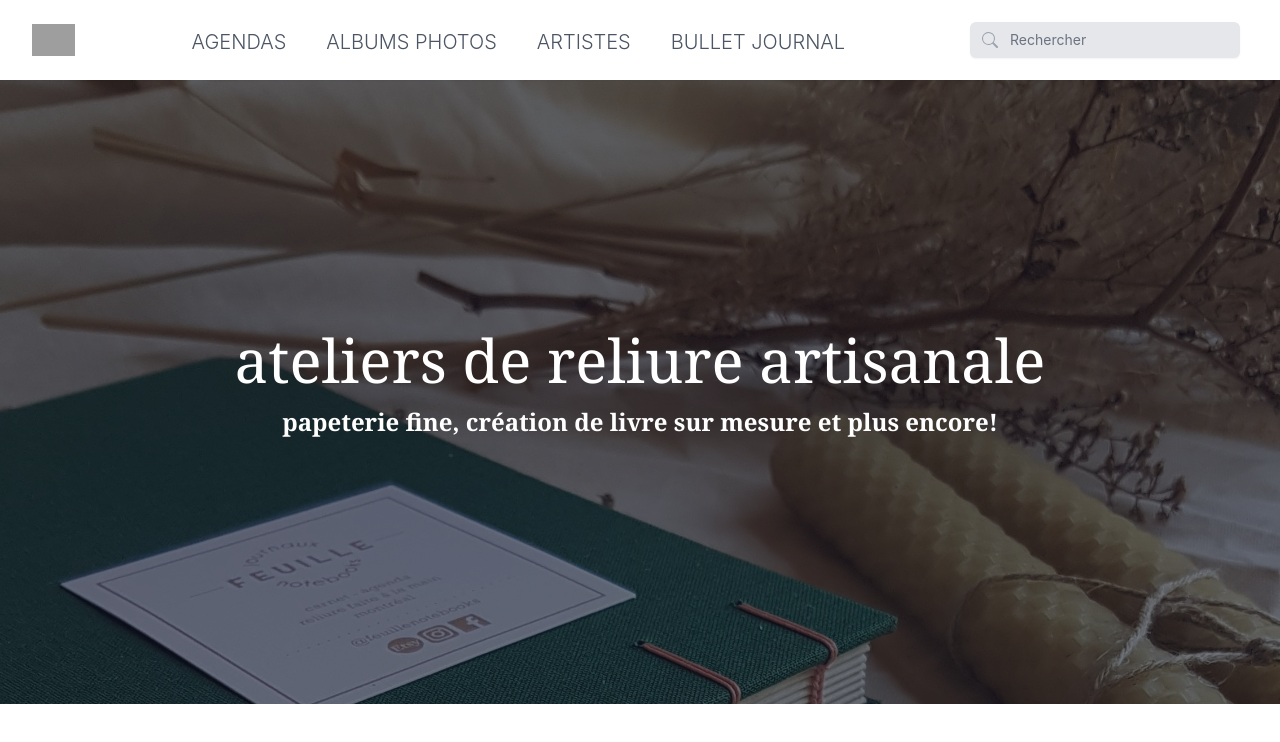
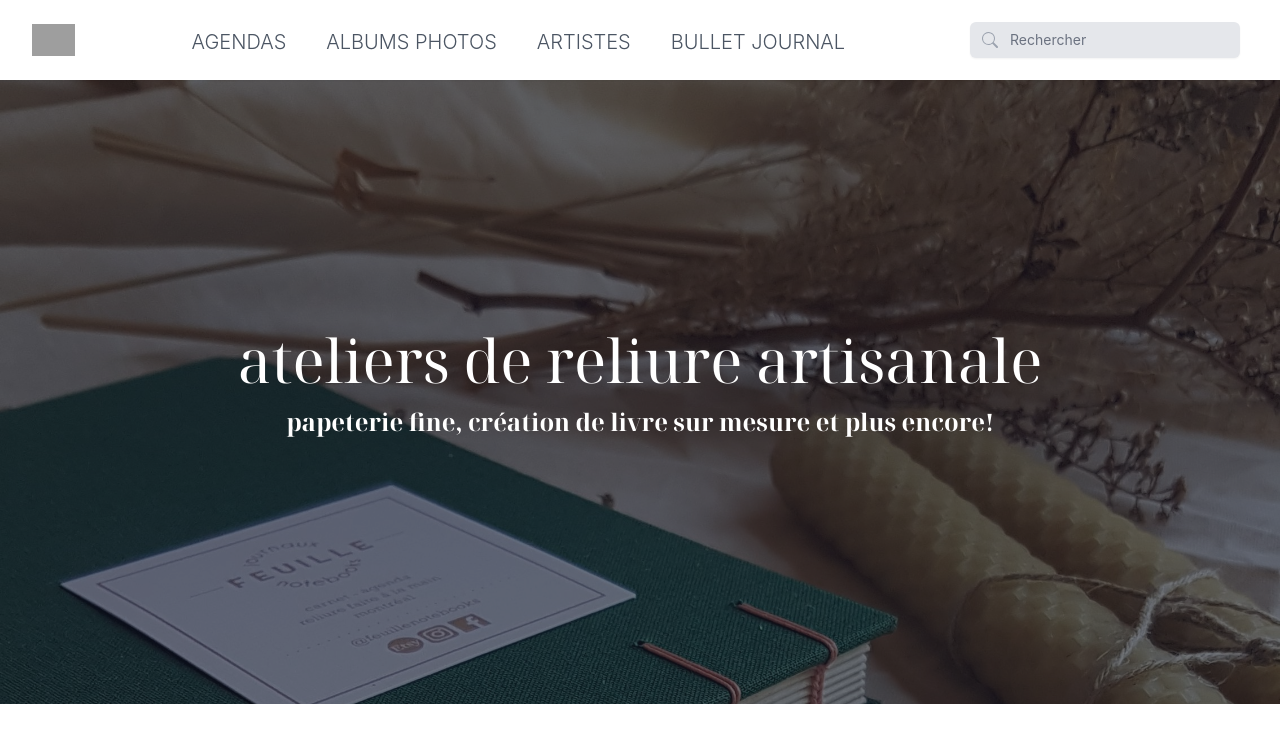
Before and after one commit to CPlusPatch/eem-web, a Next.js app: page / in a window 1280 px wide. Shown: the top 742 px of the page. Built offline with nearby package versions, Linux system fonts and the light colour scheme; no server answers; grey boxes are pictures that could not be loaded.

Commit message:
ok now commit will work

```diff
--- a/pages/api/hello.js
+++ /dev/null
@@ -1,5 +0,0 @@
-// Next.js API route support: https://nextjs.org/docs/api-routes/introduction
-
-export default function handler(req, res) {
-  res.status(200).json({ name: 'John Doe' })
-}
--- a/tailwind.config.js
+++ b/tailwind.config.js
@@ -5,7 +5,11 @@ module.exports = {
 		"./components/**/*.{js,ts,jsx,tsx}",
 	  ],
 	theme: {
-		extend: {},
+		extend: {
+			fontFamily: {
+				serif: "Noto Serif Display",
+			},
+		},
 	},
 	plugins: [],
 }
```
